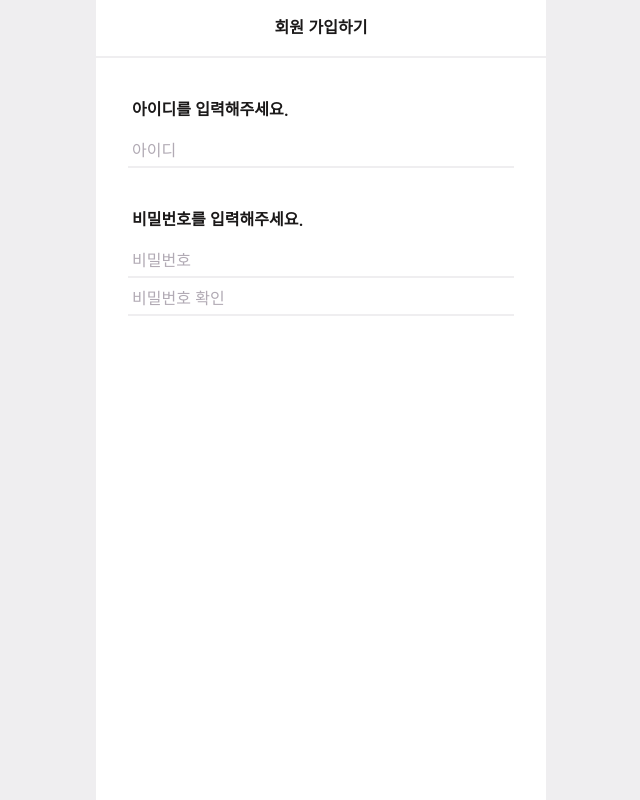
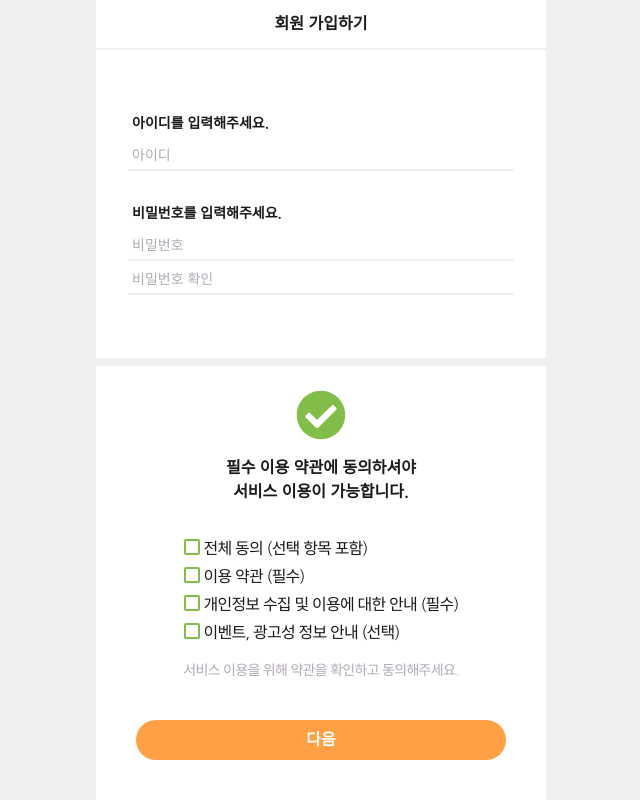
Before and after one commit to eungchaeungcha/juang_client, a Next.js app: page /signup in a window 1280 px wide. Shown: the whole page, without its empty margins (319-959 px from the left). Built offline with nearby package versions, Linux system fonts and the light colour scheme.

Commit message:
feat: 회원가입 화면 수정 및 약관 추가

```diff
--- a/package.json
+++ b/package.json
@@ -16,6 +16,7 @@
     "react": "^19.0.0",
     "react-dom": "^19.0.0",
     "react-hook-form": "^7.54.2",
+    "react-icons": "^5.4.0",
     "tailwind-merge": "^2.6.0"
   },
   "devDependencies": {
--- a/src/app/layout.tsx
+++ b/src/app/layout.tsx
@@ -21,7 +21,7 @@ export default function RootLayout({
   return (
     <html lang="ko">
       <body className={`h-svh bg-gray-light ${nanumGothic.className}`}>
-        <main className="inset-0 h-full overflow-auto m-auto bg-white sm:aspect-[9/16] text-black-soft">
+        <main className="inset-0 h-full overflow-auto m-auto bg-white sm:aspect-[9/16] text-black-soft min-w-[300px]">
           {children}
         </main>
       </body>
--- a/src/app/login/page.tsx
+++ b/src/app/login/page.tsx
@@ -1,5 +1,3 @@
-"use client";
-
 import Image from "next/image";
 import LoginForm from "./LoginForm";
 import Link from "next/link";
--- a/src/app/signup/page.tsx
+++ b/src/app/signup/page.tsx
@@ -1,19 +1,36 @@
+import CheckList from "@/components/CheckList";
 import HeaderLayout from "@/components/layouts/HeaderLayout";
+import { FaCheckCircle } from "react-icons/fa";
+
+const TERM_OF_USE_DATA = [
+  {
+    id: "usage",
+    text: "이용 약관 (필수)",
+  },
+  {
+    id: "information",
+    text: "개인정보 수집 및 이용에 대한 안내 (필수)",
+  },
+  {
+    id: "marketing",
+    text: "이벤트, 광고성 정보 안내 (선택)",
+  },
+];
 
 export default function Page() {
   return (
     <HeaderLayout
       title="회원 가입하기"
-      className="py-10 px-8">
-      <form className="flex flex-col gap-10">
-        <div className="flex flex-col gap-3">
+      className="flex flex-col">
+      <div className="px-8 py-10 flex flex-col justify-center gap-8 text-sm h-1/2">
+        <div className="flex flex-col gap-2">
           <label className="font-bold px-1">아이디를 입력해주세요.</label>
           <input
             className="styleset--input"
             placeholder="아이디"
           />
         </div>
-        <div className="flex flex-col gap-3">
+        <div className="flex flex-col gap-2">
           <label className="font-bold px-1">비밀번호를 입력해주세요.</label>
           <div className="flex flex-col gap-1">
             <input
@@ -26,7 +43,34 @@ export default function Page() {
             />
           </div>
         </div>
-      </form>
+      </div>
+      <div className="w-full min-h-2 bg-gray-light" />
+      <div className="pt-6 flex-col-center gap-4 h-1/2">
+        <FaCheckCircle
+          size={50}
+          className="text-green-primary"
+        />
+        <p className="text-center font-bold mb-4">
+          필수 이용 약관에 동의하셔야
+          <br />
+          서비스 이용이 가능합니다.
+        </p>
+        <div className="tracking-tighter w-fit">
+          <CheckList
+            totalLabel="전체 동의 (선택 항목 포함)"
+            items={TERM_OF_USE_DATA.map((data) => ({
+              ...data,
+              checked: false,
+            }))}
+          />
+        </div>
+        <p className="text-gray-primary text-sm tracking-tighter">
+          서비스 이용을 위해 약관을 확인하고 동의해주세요.
+        </p>
+      </div>
+      <div className="w-full flex items-end p-10">
+        <button className="styleset--button">다음</button>
+      </div>
     </HeaderLayout>
   );
 }
--- /dev/null
+++ b/src/components/CheckBox.tsx
@@ -0,0 +1,35 @@
+import { FaCheck } from "react-icons/fa";
+
+interface CheckBoxProps {
+  text: string;
+  checked: boolean;
+  onChange: VoidFunction;
+}
+
+export default function CheckBox({ text, checked, onChange }: CheckBoxProps) {
+  const styles = {
+    box: "flex gap-1 items-center relative",
+    input:
+      "appearance-none border-2 border-green-primary w-4 h-4 bg-white rounded-sm checked:bg-green-primary mb-0.5 cursor-pointer",
+    icon: "absolute left-[0.15rem] top-1 pointer-events-none",
+  };
+
+  return (
+    <div className={styles.box}>
+      <input
+        type="checkbox"
+        checked={checked}
+        onChange={onChange}
+        className={styles.input}
+      />
+      <label>{text}</label>
+      {checked && (
+        <FaCheck
+          color="white"
+          className={styles.icon}
+          size={10}
+        />
+      )}
+    </div>
+  );
+}
--- /dev/null
+++ b/src/components/CheckList.tsx
@@ -0,0 +1,66 @@
+"use client";
+
+import { useEffect, useState } from "react";
+import CheckBox from "./CheckBox";
+
+interface CheckItemType {
+  id: string;
+  text: string;
+  checked: boolean;
+}
+
+interface CheckListProps {
+  totalLabel?: string;
+  items: CheckItemType[];
+  onChange?: (checkItems: CheckItemType[]) => void;
+}
+
+export default function CheckList({
+  totalLabel,
+  items,
+  onChange,
+}: CheckListProps) {
+  const [checkItems, setCheckItems] = useState(items);
+
+  const isAllChecked = checkItems.every(({ checked }) => checked);
+
+  const toggleAllCheck = () => {
+    setCheckItems((prevItems) =>
+      prevItems.map((item) => ({ ...item, checked: !isAllChecked }))
+    );
+  };
+
+  const checkHandler = (id: string) => {
+    return () => {
+      setCheckItems((prevItems) =>
+        prevItems.map((item) =>
+          id === item.id ? { ...item, checked: !item.checked } : item
+        )
+      );
+    };
+  };
+
+  useEffect(() => {
+    onChange?.(checkItems);
+  }, [checkItems, onChange]);
+
+  return (
+    <div className="w-full flex flex-col gap-1">
+      {totalLabel && (
+        <CheckBox
+          text={totalLabel}
+          checked={isAllChecked}
+          onChange={toggleAllCheck}
+        />
+      )}
+      {checkItems.map(({ id, text, checked }) => (
+        <CheckBox
+          key={id}
+          text={text}
+          checked={checked}
+          onChange={checkHandler(id)}
+        />
+      ))}
+    </div>
+  );
+}
--- a/src/components/layouts/HeaderLayout.tsx
+++ b/src/components/layouts/HeaderLayout.tsx
@@ -28,10 +28,12 @@ export default function HeaderLayout({
           />
         </div>
       )}
-      <header className="w-full py-4 flex-col-center border-b-2 border-gray-light font-bold">
+      <header className="w-full py-3 flex-col-center border-b-2 border-gray-light font-bold">
         {title}
       </header>
-      <div className={twMerge("w-full h-full", className)}>{children}</div>
+      <div className={twMerge("w-full flex-grow overflow-auto", className)}>
+        {children}
+      </div>
     </div>
   );
 }
```
Also changed, not shown: 1 other file (tests, documents, lock files or other folders).
